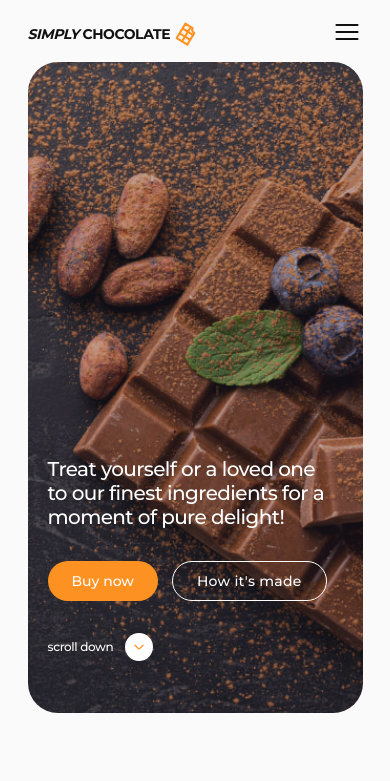
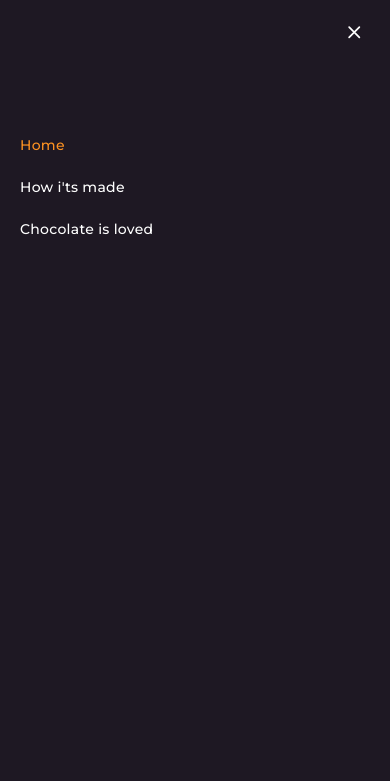
Before and after one commit to OlhaArtemenko/fson-101-chocolate, a plain HTML site: page index.html in a window 390 px wide. Both pictures are taken after a click on the button 348 px from the left and 34 px from the top of the page. Shown: the top 781 px of the page. Drawn offline with nearby package versions, Linux system fonts and the light colour scheme.

Commit message:
mobil menu js

```diff
--- a/css/styles.css
+++ b/css/styles.css
@@ -641,18 +641,27 @@ button {
   gap: 8px;
 }
 /* ================MENU WINDOW============= */
-.full-menu.is-open {
+.full-menu.is-hidden {
+  opacity: 0;
+  transform: translateY(-100%);
+  pointer-events: none;
+}
+.full-menu {
   display: flex;
   flex-direction: column;
   justify-content: space-between;
   position: fixed;
-  width: 220px;
-  min-height: 100%;
+  width: 100%;
+  height: 100%;
   top: 0;
-  left: 0px;
+  left: 0;
   background-color: #1e1823;
   padding: 136px 52px 20px 20px;
   z-index: 99;
+  opacity: 1;
+  pointer-events: auto;
+  transform: translateY(0%);
+  transition: transform 250ms ease-in-out, opacity 250ms ease-in-out;
 }
 .window-menu {
   gap: 24px;
--- a/index.html
+++ b/index.html
@@ -12,6 +12,7 @@
     integrity="sha512-4xo8blKMVCiXpTaLzQSLSw3KFOVPWhm/TRtuPVc4WG6kUgjH6J03IBuG7JZPkcWMxJ5huwaBpOpnwYElP/m6wg=="
     crossorigin="anonymous" referrerpolicy="no-referrer" />
   <link rel="stylesheet" href="./css/styles.css" />
+    <script src="mobil-menu.js" defer></script>
 </head>
 <body>
   <!-- Header -->
@@ -23,13 +24,13 @@
           <use href="./images/icons.svg#icon-chocolate"></use>
         </svg>
       </div>
-      <button class="open-menu" type="button">
+      <button class="open-menu" type="button" data-mobil-menu-open>
         <svg class="open-menu-svg" width="28" height="28">
           <use href="./images/icons.svg#icon-menu"></use>
         </svg>
       </button>
-      <div class="full-menu"> <!--is-open-->
-        <button class="exit-menu-btn" type="button">
+      <div class="full-menu is-hidden" data-mobil-menu>
+        <button class="exit-menu-btn" type="button" data-mobil-menu-close>
           <svg class="exit-menu-svg" width="28" height="28">
             <use href="./images/icons.svg#icon-exit"></use>
           </svg>
@@ -571,7 +572,7 @@
     </div>
   </footer>
   <!-- Modal window  -->
-  <div class="backdrop"> <!--is-open-->
+  <div class="backdrop">
     <div class="modal-window ">
       <button class="btn-close-modal" type="button">
         <svg class="icon-btn-close" width="28" height="28">
--- /dev/null
+++ b/mobil-menu.js
@@ -0,0 +1,21 @@
+(() => {
+  const refs = {
+    openModalBtn: document.querySelector('[data-mobil-menu-open]'),
+    closeModalBtn: document.querySelector('[data-mobil-menu-close]'),
+    modal: document.querySelector('[data-mobil-menu]'),
+    menuLinks: document.querySelectorAll('.window-menu-link'),
+  };
+
+  refs.openModalBtn.addEventListener('click', toggleModal);
+  refs.closeModalBtn.addEventListener('click', toggleModal);
+
+  refs.menuLinks.forEach(link => {
+    link.addEventListener('click', () => {
+      toggleModal();
+    });
+  });
+
+  function toggleModal() {
+    refs.modal.classList.toggle('is-hidden');
+  }
+})();
```
